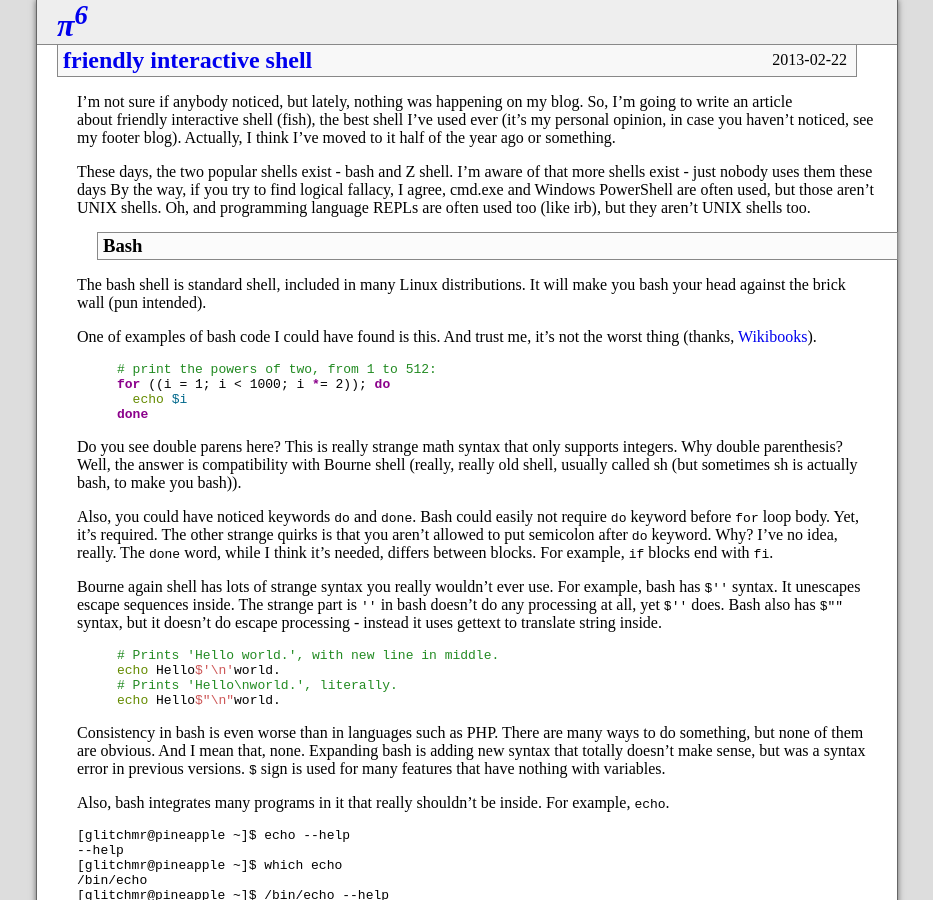
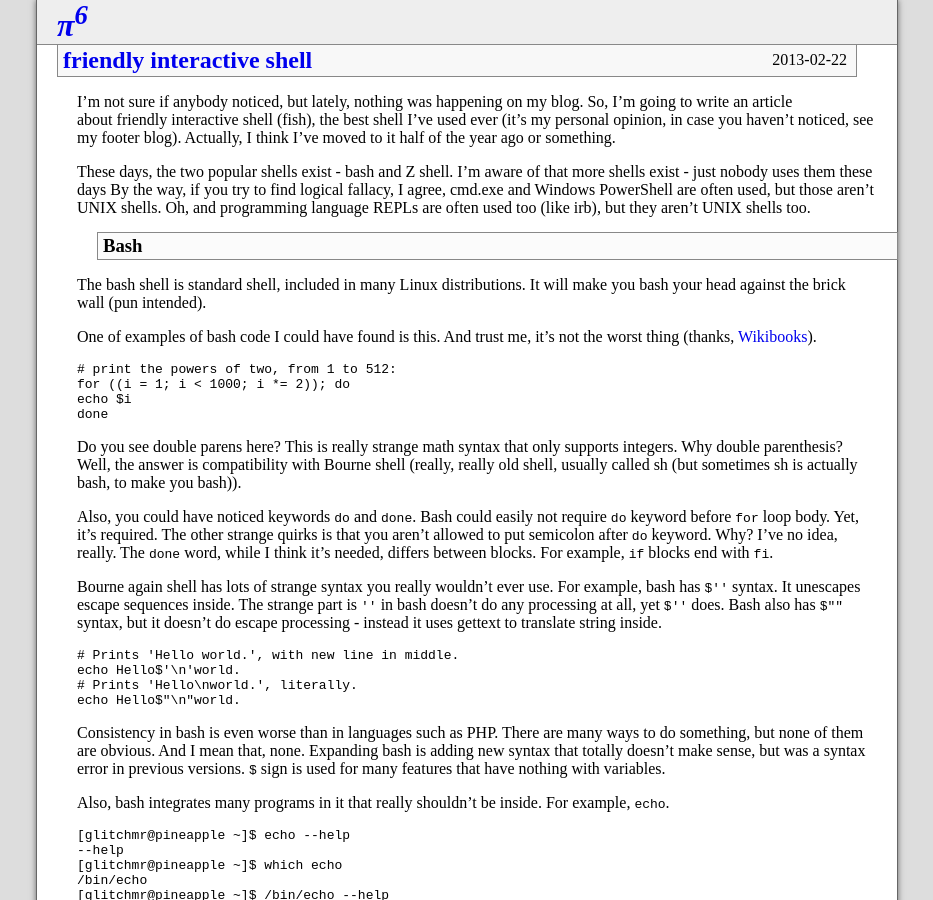
Before and after one commit to KamilaBorowska/old-xfix.github.io, a Jekyll site: the page built from _posts/2013-02-22-friendly-interactive-shell.md, in a window 1280 px wide and 900 px high. Shown: the whole window, without its empty margins (173-1106 px from the left). Built offline with Jekyll 4.4.1, drawn with Linux system fonts in a browser that asks for light colours; comment, search, counter and statistics services are not loaded.

Commit message:
Continue removing Pygments

```diff
--- a/_posts/2013-02-22-friendly-interactive-shell.md
+++ b/_posts/2013-02-22-friendly-interactive-shell.md
@@ -23,12 +23,10 @@ It will make you bash your head against the brick wall (pun intended).
 One of examples of bash code I could have found is this. And trust me,
 it's not the worst thing (thanks, [Wikibooks]).
 
-{% highlight bash %}
-# print the powers of two, from 1 to 512:
-for ((i = 1; i < 1000; i *= 2)); do
-  echo $i
-done
-{% endhighlight %}
+    # print the powers of two, from 1 to 512:
+    for ((i = 1; i < 1000; i *= 2)); do
+    echo $i
+    done
 
 Do you see double parens here? This is really strange math syntax that
 only supports integers. Why double parenthesis? Well, the answer is
@@ -48,12 +46,10 @@ inside. The strange part is `''` in bash doesn't do any processing at
 all, yet `$''` does. Bash also has `$""` syntax, but it doesn't do
 escape processing - instead it uses gettext to translate string inside.
 
-{% highlight bash %}
-# Prints 'Hello world.', with new line in middle.
-echo Hello$'\n'world.
-# Prints 'Hello\nworld.', literally.
-echo Hello$"\n"world.
-{% endhighlight %}
+    # Prints 'Hello world.', with new line in middle.
+    echo Hello$'\n'world.
+    # Prints 'Hello\nworld.', literally.
+    echo Hello$"\n"world.
 
 Consistency in bash is even worse than in languages such as PHP. There
 are many ways to do something, but none of them are obvious. And I mean
```
